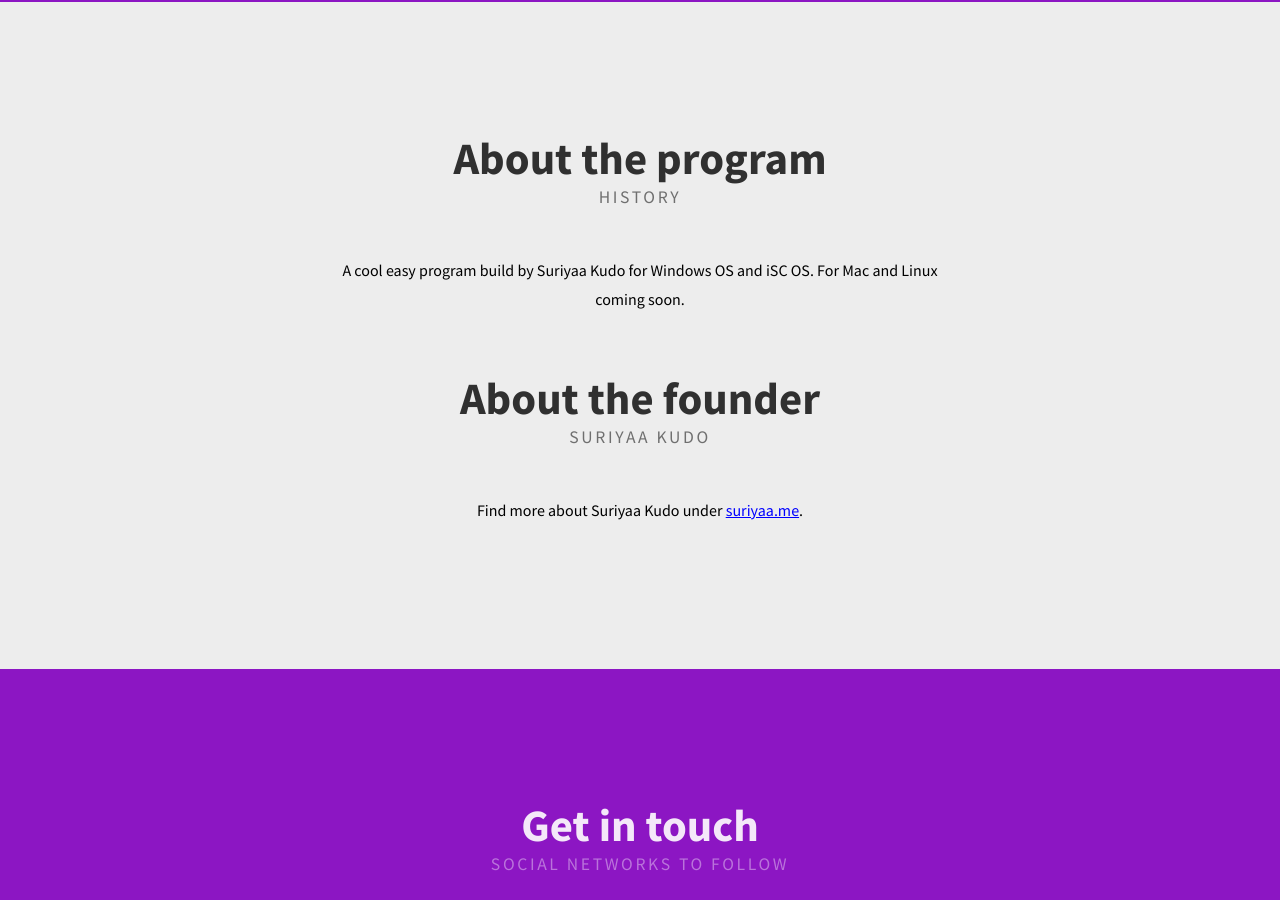
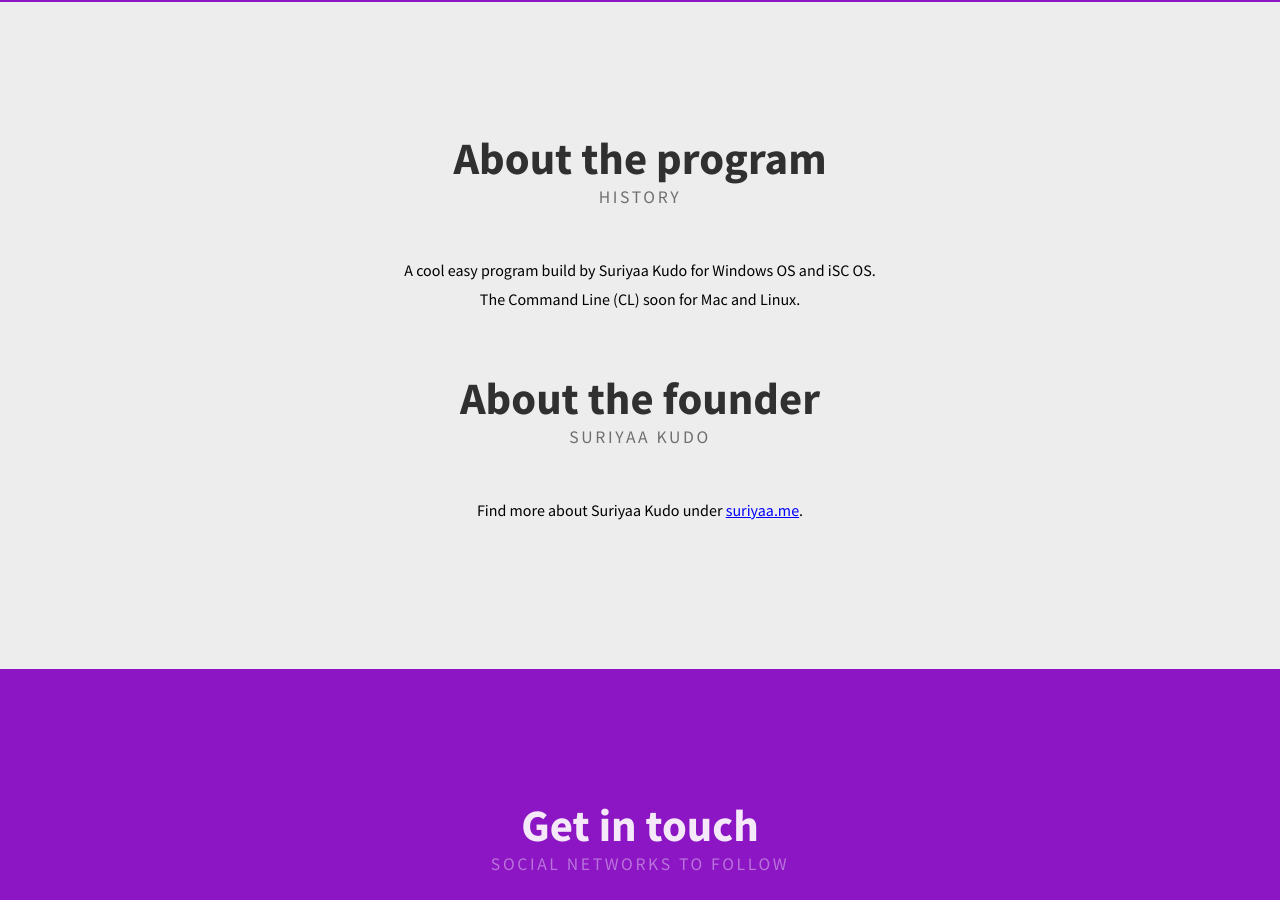
Before and after one commit to iSC-Host/cl.isc, a Jekyll site: the page built from about.html, in a window 1280 px wide and 900 px high, scrolled down 489 px. Built offline with Jekyll 4.4.1, drawn with Linux system fonts in a browser that asks for light colours; comment, search, counter and statistics services are not loaded.

Commit message:
Update about.html

```diff
--- a/about.html
+++ b/about.html
@@ -11,7 +11,11 @@ permalink: /about/
 			<h2>About the program</h2>
 			<span class="byline">History</span> </div>
 		<div class="content">
-			<p>A cool easy program build by Suriyaa Kudo for Windows OS and iSC OS. For Mac and Linux coming soon.</p>
+			<p>
+			A cool easy program build by Suriyaa Kudo for Windows OS and iSC OS.
+			<br />
+			The Command Line (CL) soon for Mac and Linux.
+			</p>
 		</div>
 
 <br />
```
